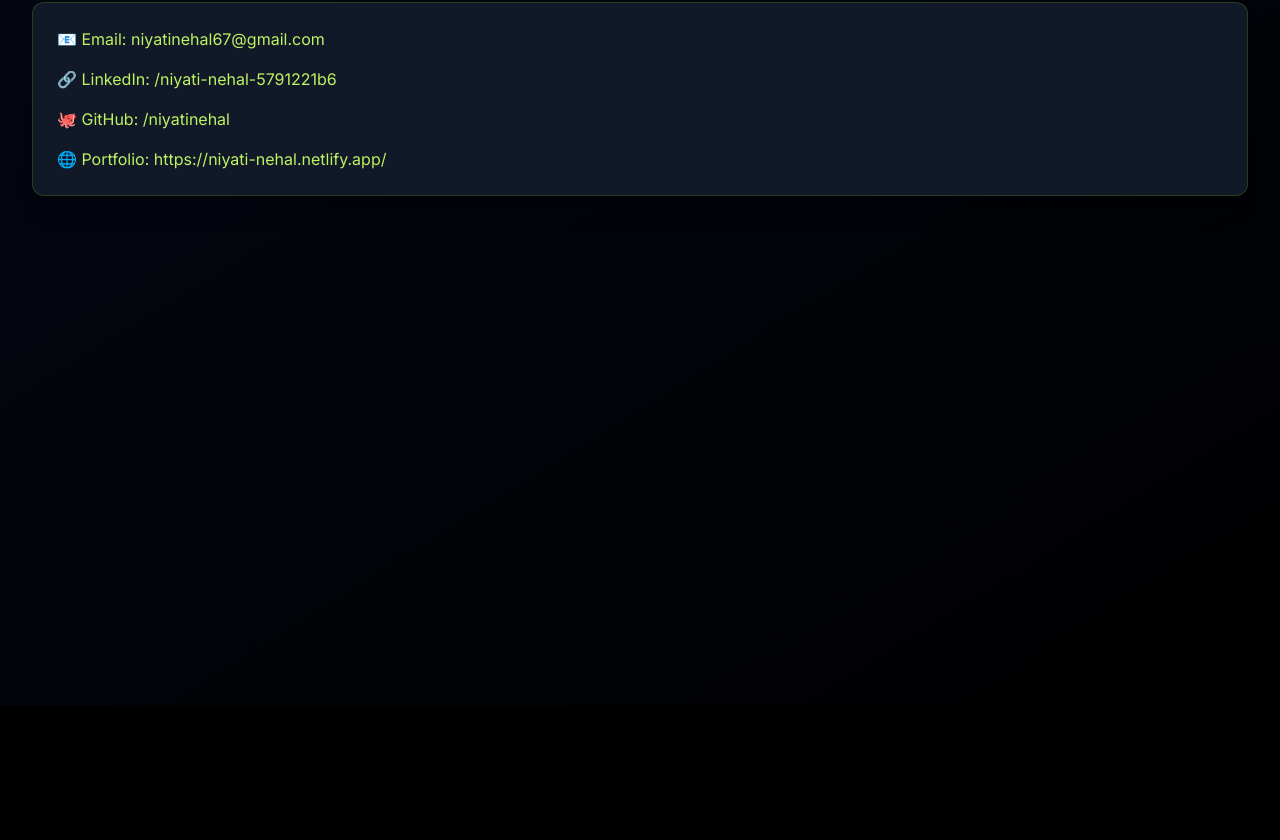
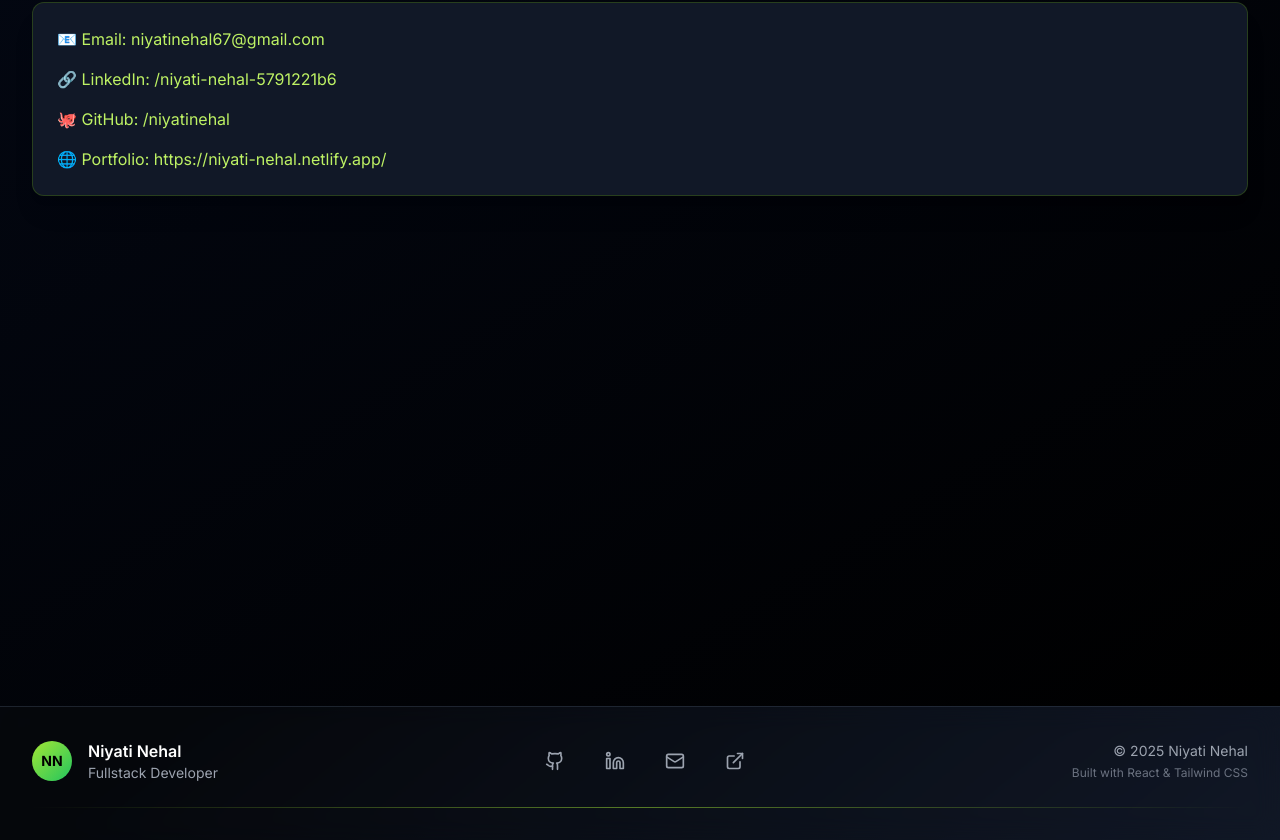
Before and after one commit to niyatinehal/Xbox-portfolio, a React (Vite) app: page /settings in a window 1280 px wide. Shown: the part 206-1046 px from the top of the page. Before the commit the page ends 912 px from the top, so only its background shows below. Built offline with nearby package versions, Linux system fonts and the light colour scheme.

Commit message:
Add Footer Component

```diff
--- a/src/App.tsx
+++ b/src/App.tsx
@@ -5,6 +5,7 @@ import Header from './components/Header';
 import WelcomeSection from './components/WelcomeSection';
 import TileCard from './components/TileCard';
 import BackgroundEffects from './components/BackgroundEffects';
+import Footer from './components/Footer';
 import { User, FolderOpen, Settings } from 'lucide-react';
 
 // Import pages
@@ -99,6 +100,8 @@ function App() {
           <Route path="/projects" element={<ProjectsPage />} />
           <Route path="/settings" element={<SettingsPage />} />
         </Routes>
+
+        <Footer />
       </div>
     </div>
   );
--- /dev/null
+++ b/src/components/Footer.tsx
@@ -0,0 +1,98 @@
+import React from 'react';
+import { motion } from 'framer-motion';
+import { Github, Linkedin, Mail, ExternalLink } from 'lucide-react';
+
+const Footer = () => {
+  const currentYear = new Date().getFullYear();
+
+  const socialLinks = [
+    {
+      name: 'GitHub',
+      icon: Github,
+      url: 'https://github.com/niyatinehal',
+      color: 'hover:text-gray-300'
+    },
+    {
+      name: 'LinkedIn',
+      icon: Linkedin,
+      url: 'https://linkedin.com/in/niyati-nehal-5791221b6',
+      color: 'hover:text-blue-400'
+    },
+    {
+      name: 'Email',
+      icon: Mail,
+      url: 'mailto:niyatinehal67@gmail.com',
+      color: 'hover:text-lime-400'
+    },
+    {
+      name: 'Portfolio',
+      icon: ExternalLink,
+      url: 'https://niyati-nehal.netlify.app/',
+      color: 'hover:text-green-400'
+    }
+  ];
+
+  return (
+    <motion.footer
+      initial={{ opacity: 0, y: 20 }}
+      animate={{ opacity: 1, y: 0 }}
+      transition={{ duration: 0.6, delay: 0.5 }}
+      className="relative z-10 mt-auto border-t border-gray-700/50 bg-gray-900/30 backdrop-blur-md"
+    >
+      <div className="max-w-7xl mx-auto px-8 py-8">
+        <div className="flex flex-col md:flex-row justify-between items-center gap-6">
+          {/* Left side - Branding */}
+          <div className="flex items-center space-x-4">
+            <div className="w-10 h-10 rounded-full bg-gradient-to-br from-lime-400 to-green-500 flex items-center justify-center text-black font-bold text-sm">
+              NN
+            </div>
+            <div>
+              <h3 className="text-white font-semibold">Niyati Nehal</h3>
+              <p className="text-gray-400 text-sm">Fullstack Developer</p>
+            </div>
+          </div>
+
+          {/* Center - Social Links */}
+          <div className="flex items-center space-x-6">
+            {socialLinks.map((link, index) => (
+              <motion.a
+                key={link.name}
+                href={link.url}
+                target="_blank"
+                rel="noopener noreferrer"
+                initial={{ opacity: 0, y: 10 }}
+                animate={{ opacity: 1, y: 0 }}
+                transition={{ duration: 0.3, delay: 0.7 + index * 0.1 }}
+                whileHover={{ scale: 1.1, y: -2 }}
+                className={`text-gray-400 ${link.color} transition-all duration-300 p-2 rounded-lg hover:bg-gray-800/50`}
+                aria-label={link.name}
+              >
+                <link.icon size={20} />
+              </motion.a>
+            ))}
+          </div>
+
+          {/* Right side - Copyright */}
+          <div className="text-center md:text-right">
+            <p className="text-gray-400 text-sm">
+              © {currentYear} Niyati Nehal
+            </p>
+            <p className="text-gray-500 text-xs mt-1">
+              Built with React & Tailwind CSS
+            </p>
+          </div>
+        </div>
+
+        {/* Bottom accent line */}
+        <motion.div
+          initial={{ scaleX: 0 }}
+          animate={{ scaleX: 1 }}
+          transition={{ duration: 1, delay: 1 }}
+          className="mt-6 h-px bg-gradient-to-r from-transparent via-lime-400/50 to-transparent"
+        />
+      </div>
+    </motion.footer>
+  );
+};
+
+export default Footer;
```
